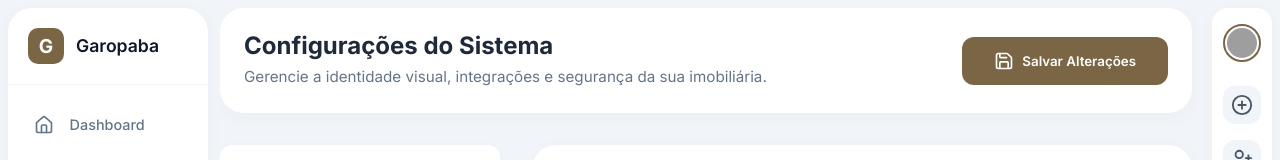
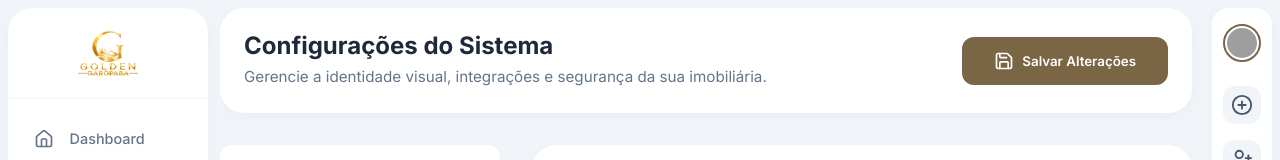
Before and after one commit to Metaclass-sistemas661/golden-garopaba, a Next.js app: page /painel/configuracoes in a window 1280 px wide. Shown: the top 160 px of the page. Built offline with nearby package versions, Linux system fonts and the light colour scheme; no server answers; grey boxes are pictures that could not be loaded; a web font is replaced by a local one.

Commit message:
feat(sidebar): replace generic text with official brand logo

```diff
--- a/src/components/admin/Sidebar.tsx
+++ b/src/components/admin/Sidebar.tsx
@@ -2,6 +2,7 @@
 
 import { useState } from 'react'
 import Link from 'next/link'
+import Image from 'next/image'
 import { usePathname, useRouter } from 'next/navigation'
 import { Home, Building, Users, Settings, LogOut, PanelLeftClose, PanelLeftOpen, Globe } from 'lucide-react'
 import { createClient } from '@/lib/supabase/client'
@@ -31,8 +32,11 @@ export default function Sidebar() {
     <aside className={`${styles.sidebar} ${isCollapsed ? styles.collapsed : ''}`}>
       <div className={styles.logoSection}>
         <div className={styles.logo}>
-          <span className={styles.logoMark}>G</span>
-          {!isCollapsed && <span className={styles.logoText}>Garopaba</span>}
+          {isCollapsed ? (
+            <span className={styles.logoMark}>G</span>
+          ) : (
+            <Image src="/logo1.png" alt="Golden Garopaba" width={160} height={50} style={{ objectFit: 'contain' }} priority />
+          )}
         </div>
       </div>
 
```
